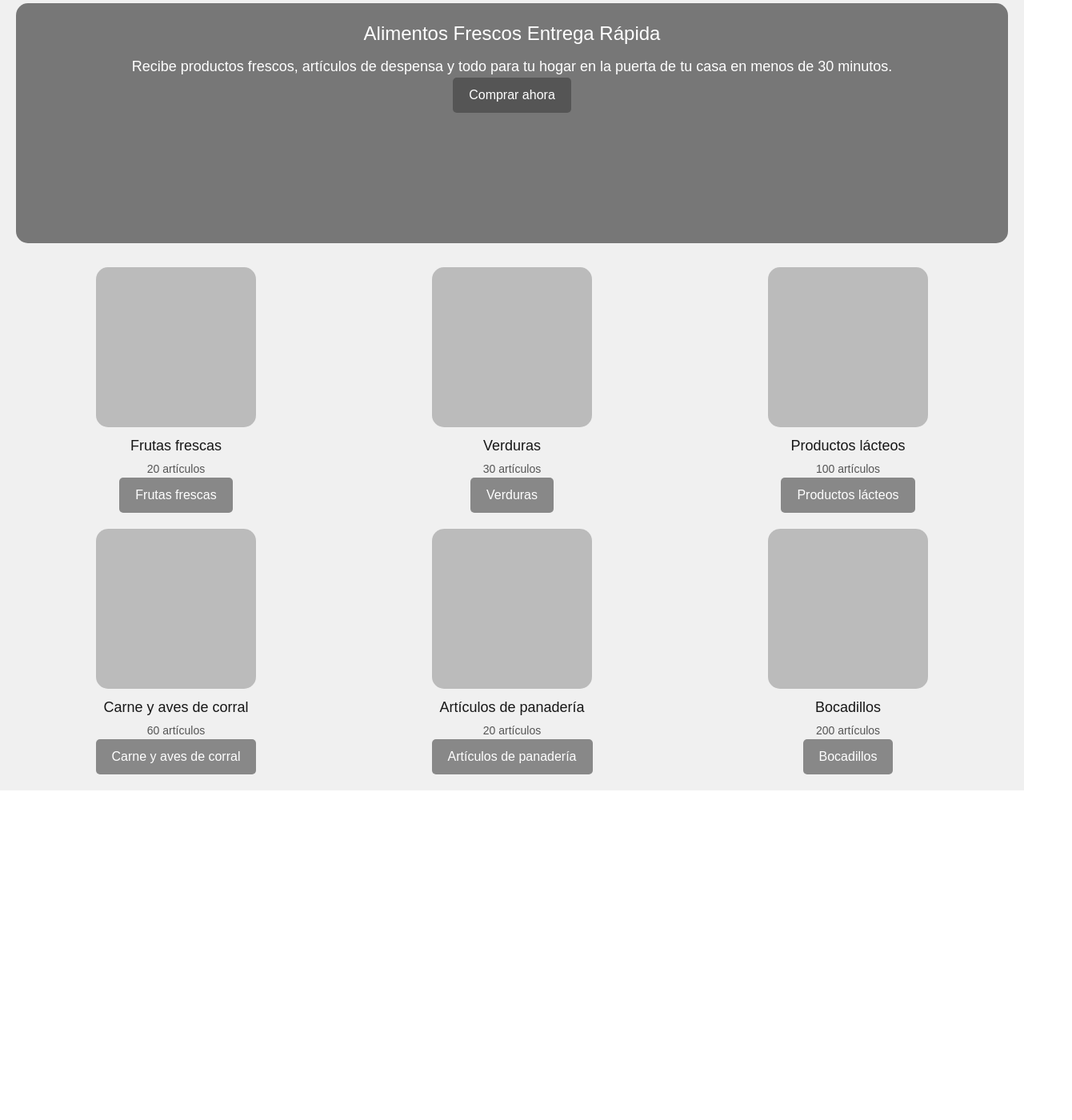
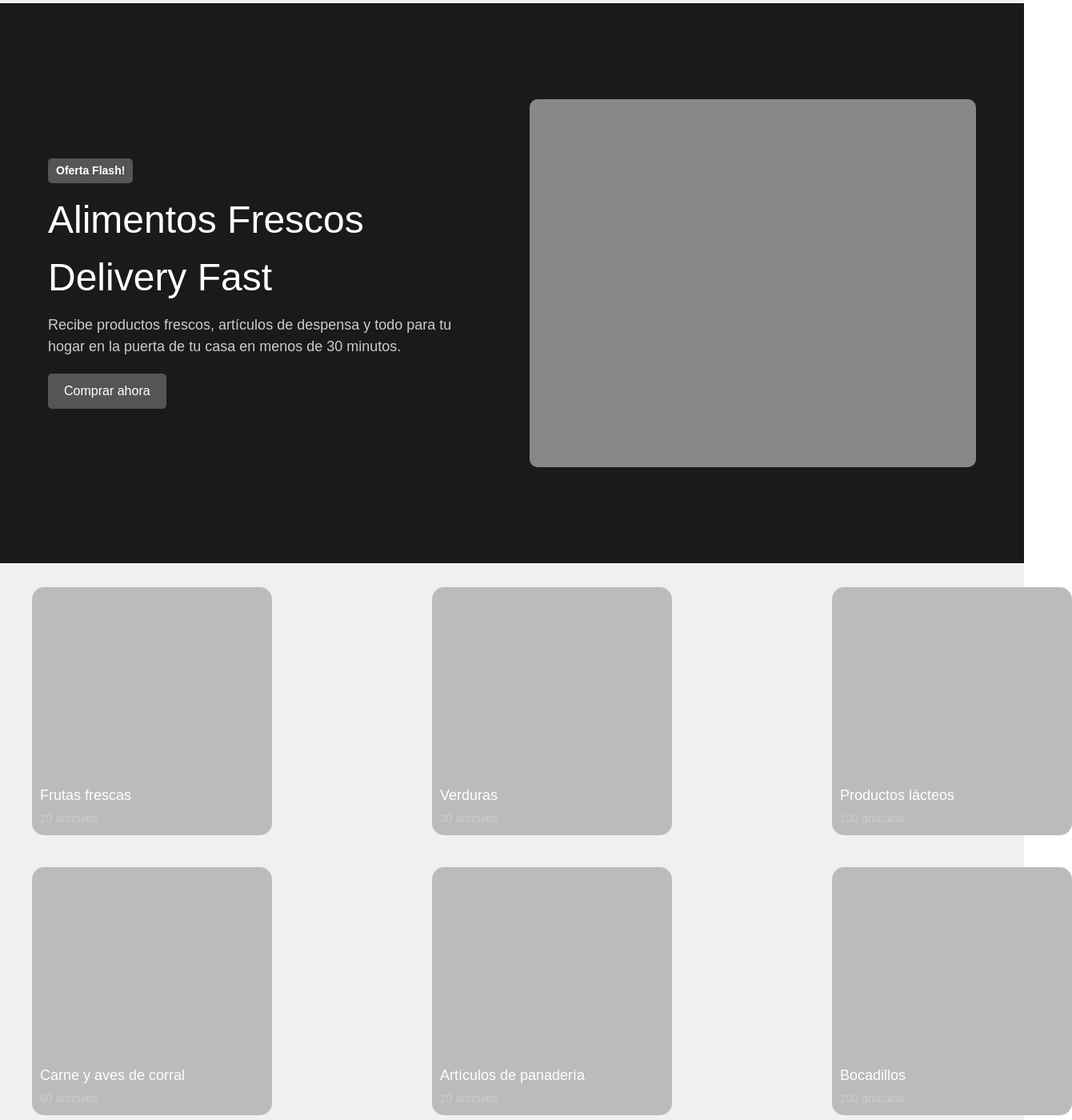
Before and after one commit to flo-ortizr/merkado_lite, a Next.js app in the folder mklite_frontend/: page /Home in a window 1280 px wide. Shown: the part 100-1500 px from the top of the page at 80% size, 1340 px wide, since content can reach past the window. Before the commit the page ends 1088 px from the top, so only its background shows below. Built offline with nearby package versions, Linux system fonts and the light colour scheme.

Commit message:
Añadi nuevos cambios y mejore la interfaz

```diff
--- a/mklite_frontend/app/Home/page.tsx
+++ b/mklite_frontend/app/Home/page.tsx
@@ -5,9 +5,16 @@ export default function HomePage() {
   return (
     <div style={{ fontFamily: 'Arial, sans-serif', backgroundColor: '#f0f0f0' }}>
 
-      {/* Header */}
-      <header style={{ backgroundColor: '#333', color: '#fff', padding: '10px' }}>
-        <div style={{ display: 'flex', justifyContent: 'center', alignItems: 'center', marginBottom: '20px' }}>
+      {/* Header - Fondo negro (#1a1a1a) */}
+      <header style={{ backgroundColor: '#1a1a1a', color: '#fff', padding: '10px' }}>
+        {/* Logo y barra de búsqueda */}
+        <div style={{ display: 'flex', justifyContent: 'space-between', alignItems: 'center', marginBottom: '20px', padding: '0 20px' }}>
+          {/* Logo */}
+          <div style={{ fontWeight: 'bold', fontSize: '24px', color: '#fff' }}>
+            MERCADO LITE
+          </div>
+
+          {/* Barra de búsqueda */}
           <input
             type="text"
             placeholder="Buscar productos por nombre..."
@@ -20,14 +27,46 @@ export default function HomePage() {
               color: '#333',
             }}
           />
+
+          {/* Account y Cart (Placeholders como en la imagen) */}
+          <div style={{ display: 'flex', alignItems: 'center', gap: '20px' }}>
+            <span style={{ cursor: 'pointer' }}>Account</span>
+            <span style={{ cursor: 'pointer' }}>Cart</span>
+          </div>
         </div>
       </header>
 
-      {/* Main Section */}
-      <section style={{ padding: '20px', textAlign: 'center' }}>
-        <div style={{ backgroundColor: '#777', padding: '20px', borderRadius: '15px', marginBottom: '30px', height: '300px' }}>
-          <h1 style={{ fontSize: '24px', marginBottom: '10px', color: '#fff' }}>Alimentos Frescos Entrega Rápida</h1>
-          <p style={{ fontSize: '18px', color: '#fff' }}>Recibe productos frescos, artículos de despensa y todo para tu hogar en la puerta de tu casa en menos de 30 minutos.</p>
+      {/* Main Section
+          CAMBIO AQUÍ: 'padding' de '20px' a '20px 0' para quitar bordes laterales
+      */}
+      <section style={{ padding: '20px 0', textAlign: 'center' }}>
+
+        {/* Banner Principal - Fondo negro (#1a1a1a) */}
+        <div style={{
+          backgroundColor: '#1a1a1a', // Fondo negro
+          padding: '20px',
+          // borderRadius: '15px', // <-- CAMBIO: Esta línea fue eliminada
+          marginBottom: '30px',
+          height: '700px', // Mantenemos la altura de 900px
+          display: 'flex',
+          justifyContent: 'space-between',
+          alignItems: 'center',
+          color: '#fff'
+        }}>
+          {/* Contenido de texto a la izquierda */}
+          <div style={{ textAlign: 'left', maxWidth: '50%', padding: '0 40px' }}> {/* Añadido padding para que el texto no se pegue al borde */}
+            <span style={{
+              backgroundColor: '#555',
+              color: '#fff',
+              padding: '5px 10px',
+              borderRadius: '5px',
+              fontSize: '14px',
+              fontWeight: 'bold',
+              marginBottom: '10px',
+              display: 'inline-block'
+            }}>Oferta Flash!</span>
+            <h1 style={{ fontSize: '48px', marginBottom: '10px', color: '#fff' }}>Alimentos Frescos Delivery Fast</h1>
+            <p style={{ fontSize: '18px', color: '#ccc' }}>Recibe productos frescos, artículos de despensa y todo para tu hogar en la puerta de tu casa en menos de 30 minutos.</p>
             <button style={{
               padding: '10px 20px',
               fontSize: '16px',
@@ -36,130 +75,156 @@ export default function HomePage() {
               border: 'none',
               borderRadius: '5px',
               cursor: 'pointer',
+              marginTop: '20px'
             }}>Comprar ahora</button>
           </div>
 
+          {/* Rectángulo gris para la imagen a la derecha */}
+          <div style={{
+            width: '45%',
+            height: '460px', // Ajustado a la altura del banner
+            backgroundColor: '#888',
+            borderRadius: '10px', // <-- Eliminado también para que sea recto
+            marginRight: '40px' // Añadido margen para que no se pegue al borde
+          }}>
+          </div>
+        </div>
+
         {/* Categories */}
-        <div style={{ display: 'grid', gridTemplateColumns: 'repeat(3, 1fr)', gap: '20px', justifyItems: 'center' }}>
-          <div style={{ textAlign: 'center' }}>
+<div style={{ display: 'grid', gridTemplateColumns: 'repeat(3, 200px)', columnGap: '300px', rowGap: '40px', justifyContent: 'center' }}>
+
+          {/* Categoría 1 */}
           <div style={{
-              width: '200px',
-              height: '200px',
+            width: '300px',
+            height: '310px',
             backgroundColor: '#bbb',
             borderRadius: '15px',
-              marginBottom: '10px',
-            }}></div>
+            position: 'relative',
+            overflow: 'hidden',
+            cursor: 'pointer'
+          }}>
+            <div style={{
+              position: 'absolute',
+              bottom: '10px',
+              left: '10px',
+              textAlign: 'left',
+              color: '#fff'
+            }}>
               <h3 style={{ fontSize: '18px', marginBottom: '5px' }}>Frutas frescas</h3>
-            <p style={{ fontSize: '14px', color: '#555' }}>20 artículos</p>
-            <button style={{
-              padding: '10px 20px',
-              backgroundColor: '#888',
-              color: '#fff',
-              border: 'none',
-              borderRadius: '5px',
-              cursor: 'pointer',
-            }}>Frutas frescas</button>
+              <p style={{ fontSize: '14px', color: '#ccc' }}>20 artículos</p>
+            </div>
           </div>
 
-          <div style={{ textAlign: 'center' }}>
+          {/* Categoría 2 */}
           <div style={{
-              width: '200px',
-              height: '200px',
+            width: '300px',
+            height: '310px',
             backgroundColor: '#bbb',
             borderRadius: '15px',
-              marginBottom: '10px',
-            }}></div>
+            position: 'relative',
+            overflow: 'hidden',
+            cursor: 'pointer'
+          }}>
+            <div style={{
+              position: 'absolute',
+              bottom: '10px',
+              left: '10px',
+              textAlign: 'left',
+              color: '#fff'
+            }}>
               <h3 style={{ fontSize: '18px', marginBottom: '5px' }}>Verduras</h3>
-            <p style={{ fontSize: '14px', color: '#555' }}>30 artículos</p>
-            <button style={{
-              padding: '10px 20px',
-              backgroundColor: '#888',
-              color: '#fff',
-              border: 'none',
-              borderRadius: '5px',
-              cursor: 'pointer',
-            }}>Verduras</button>
+              <p style={{ fontSize: '14px', color: '#ccc' }}>30 artículos</p>
+            </div>
           </div>
 
-          <div style={{ textAlign: 'center' }}>
+          {/* Categoría 3 */}
           <div style={{
-              width: '200px',
-              height: '200px',
+            width: '300px',
+            height: '310px',
             backgroundColor: '#bbb',
             borderRadius: '15px',
-              marginBottom: '10px',
-            }}></div>
+            position: 'relative',
+            overflow: 'hidden',
+            cursor: 'pointer'
+          }}>
+            <div style={{
+              position: 'absolute',
+              bottom: '10px',
+              left: '10px',
+              textAlign: 'left',
+              color: '#fff'
+            }}>
               <h3 style={{ fontSize: '18px', marginBottom: '5px' }}>Productos lácteos</h3>
-            <p style={{ fontSize: '14px', color: '#555' }}>100 artículos</p>
-            <button style={{
-              padding: '10px 20px',
-              backgroundColor: '#888',
-              color: '#fff',
-              border: 'none',
-              borderRadius: '5px',
-              cursor: 'pointer',
-            }}>Productos lácteos</button>
+              <p style={{ fontSize: '14px', color: '#ccc' }}>100 artículos</p>
+            </div>
           </div>
 
-          <div style={{ textAlign: 'center' }}>
+          {/* Categoría 4 */}
           <div style={{
-              width: '200px',
-              height: '200px',
+            width: '300px',
+            height: '310px',
             backgroundColor: '#bbb',
             borderRadius: '15px',
-              marginBottom: '10px',
-            }}></div>
+            position: 'relative',
+            overflow: 'hidden',
+            cursor: 'pointer'
+          }}>
+            <div style={{
+              position: 'absolute',
+              bottom: '10px',
+              left: '10px',
+              textAlign: 'left',
+              color: '#fff'
+            }}>
               <h3 style={{ fontSize: '18px', marginBottom: '5px' }}>Carne y aves de corral</h3>
-            <p style={{ fontSize: '14px', color: '#555' }}>60 artículos</p>
-            <button style={{
-              padding: '10px 20px',
-              backgroundColor: '#888',
-              color: '#fff',
-              border: 'none',
-              borderRadius: '5px',
-              cursor: 'pointer',
-            }}>Carne y aves de corral</button>
+              <p style={{ fontSize: '14px', color: '#ccc' }}>60 artículos</p>
+            </div>
           </div>
 
-          <div style={{ textAlign: 'center' }}>
+          {/* Categoría 5 */}
           <div style={{
-              width: '200px',
-              height: '200px',
+            width: '300px',
+            height: '310px',
             backgroundColor: '#bbb',
             borderRadius: '15px',
-              marginBottom: '10px',
-            }}></div>
+            position: 'relative',
+            overflow: 'hidden',
+            cursor: 'pointer'
+          }}>
+            <div style={{
+              position: 'absolute',
+              bottom: '10px',
+              left: '10px',
+              textAlign: 'left',
+              color: '#fff'
+            }}>
               <h3 style={{ fontSize: '18px', marginBottom: '5px' }}>Artículos de panadería</h3>
-            <p style={{ fontSize: '14px', color: '#555' }}>20 artículos</p>
-            <button style={{
-              padding: '10px 20px',
-              backgroundColor: '#888',
-              color: '#fff',
-              border: 'none',
-              borderRadius: '5px',
-              cursor: 'pointer',
-            }}>Artículos de panadería</button>
+              <p style={{ fontSize: '14px', color: '#ccc' }}>20 artículos</p>
+            </div>
           </div>
 
-          <div style={{ textAlign: 'center' }}>
+          {/* Categoría 6 */}
           <div style={{
-              width: '200px',
-              height: '200px',
+            width: '300px',
+            height: '310px',
             backgroundColor: '#bbb',
             borderRadius: '15px',
-              marginBottom: '10px',
-            }}></div>
+            position: 'relative',
+            overflow: 'hidden',
+            cursor: 'pointer'
+          }}>
+            <div style={{
+              position: 'absolute',
+              bottom: '10px',
+              left: '10px',
+              textAlign: 'left',
+              color: '#fff'
+            }}>
               <h3 style={{ fontSize: '18px', marginBottom: '5px' }}>Bocadillos</h3>
-            <p style={{ fontSize: '14px', color: '#555' }}>200 artículos</p>
-            <button style={{
-              padding: '10px 20px',
-              backgroundColor: '#888',
-              color: '#fff',
-              border: 'none',
-              borderRadius: '5px',
-              cursor: 'pointer',
-            }}>Bocadillos</button>
+              <p style={{ fontSize: '14px', color: '#ccc' }}>200 artículos</p>
             </div>
+          </div>
+
         </div>
       </section>
     </div>
```
Lines whose indentation alone changed are shown as unchanged.
